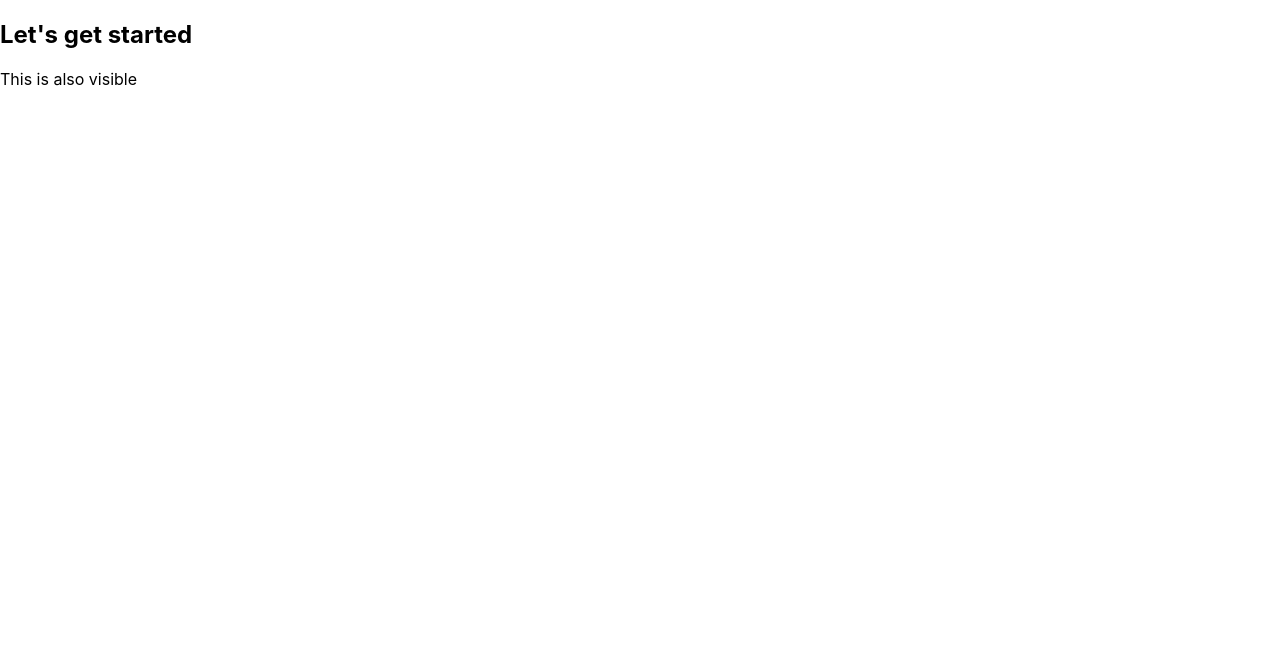
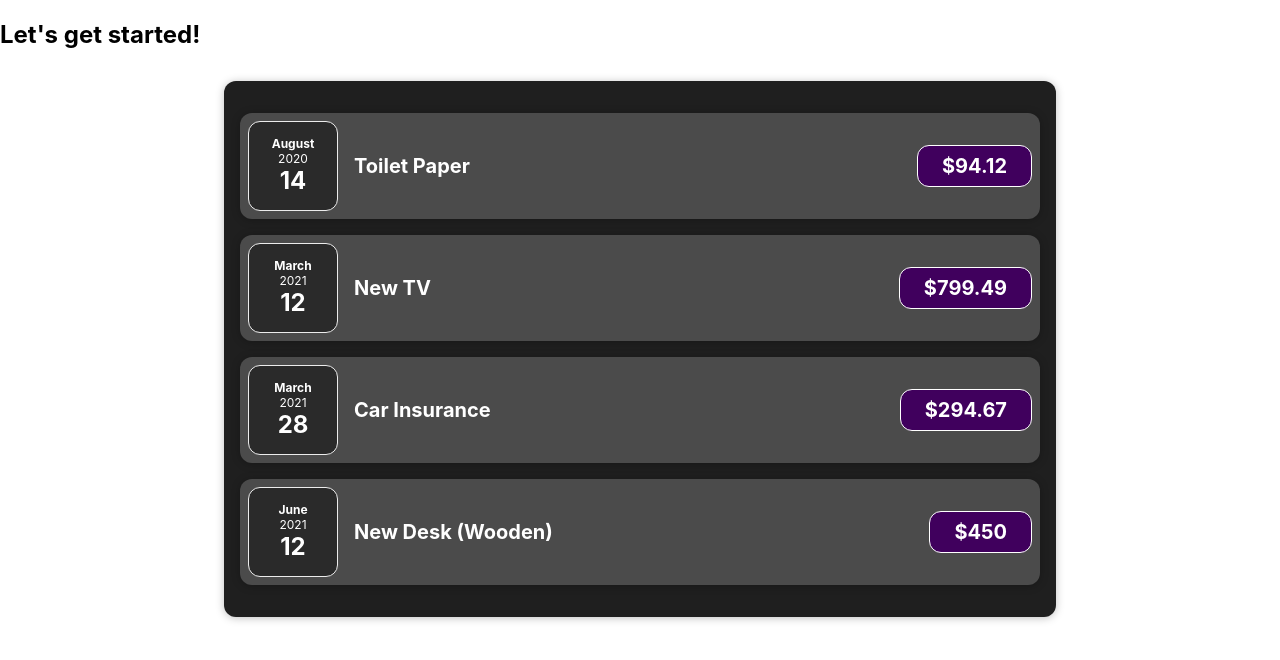
Before and after one commit to pedrohfd/reactjs-complete-guide, a JavaScript app in the folder app01/: page / in a window 1280 px wide. Shown: the top 660 px of the page. Built offline with nearby package versions, Linux system fonts and the light colour scheme.

Commit message:
feat: create expenses components

```diff
--- a/app01/src/App.js
+++ b/app01/src/App.js
@@ -1,8 +1,32 @@
+import Expenses from './components/Expenses'
+
 function App() {
+  const expenses = [
+    {
+      id: 'e1',
+      title: 'Toilet Paper',
+      amount: 94.12,
+      date: new Date(2020, 7, 14),
+    },
+    { id: 'e2', title: 'New TV', amount: 799.49, date: new Date(2021, 2, 12) },
+    {
+      id: 'e3',
+      title: 'Car Insurance',
+      amount: 294.67,
+      date: new Date(2021, 2, 28),
+    },
+    {
+      id: 'e4',
+      title: 'New Desk (Wooden)',
+      amount: 450,
+      date: new Date(2021, 5, 12),
+    },
+  ]
+
   return (
-    <div className='App'>
-      <h2>Let's get started</h2>
-      <p>This is also visible</p>
+    <div>
+      <h2>Let's get started!</h2>
+      <Expenses items={expenses} />
     </div>
   )
 }
--- /dev/null
+++ b/app01/src/components/Card/index.js
@@ -0,0 +1,9 @@
+import './styles.css'
+
+function Card(props) {
+  const classes = `card ${props.className}`
+
+  return <div className={classes}>{props.children}</div>
+}
+
+export default Card
--- /dev/null
+++ b/app01/src/components/Card/styles.css
@@ -0,0 +1,4 @@
+.card {
+  border-radius: 12px;
+  box-shadow: 0 1px 8px rgba(0, 0, 0, 0.25);
+}
--- /dev/null
+++ b/app01/src/components/ExpenseDate/index.js
@@ -0,0 +1,17 @@
+import './styles.css'
+
+function ExpenseDate(props) {
+  const month = props.date.toLocaleString('en-US', { month: 'long' })
+  const day = props.date.toLocaleString('en-US', { day: '2-digit' })
+  const year = props.date.getFullYear()
+
+  return (
+    <div className='expense-date'>
+      <div className='expense-date__month'>{month}</div>
+      <div className='expense-date__year'>{year}</div>
+      <div className='expense-date__day'>{day}</div>
+    </div>
+  )
+}
+
+export default ExpenseDate
--- /dev/null
+++ b/app01/src/components/ExpenseDate/styles.css
@@ -0,0 +1,26 @@
+.expense-date {
+  display: flex;
+  flex-direction: column;
+  width: 5.5rem;
+  height: 5.5rem;
+  border: 1px solid #ececec;
+  background-color: #2a2a2a;
+  color: white;
+  border-radius: 12px;
+  align-items: center;
+  justify-content: center;
+}
+
+.expense-date__month {
+  font-size: 0.75rem;
+  font-weight: bold;
+}
+
+.expense-date__year {
+  font-size: 0.75rem;
+}
+
+.expense-date__day {
+  font-size: 1.5rem;
+  font-weight: bold;
+}
--- /dev/null
+++ b/app01/src/components/ExpenseItem/index.js
@@ -0,0 +1,18 @@
+import './styles.css'
+import ExpenseDate from '../ExpenseDate'
+import Card from '../Card'
+
+function ExpenseItem(props) {
+  return (
+    <Card className='expense-item'>
+      <ExpenseDate date={props.date} />
+
+      <div className='expense-item__description'>
+        <h2>{props.title}</h2>
+        <div className='expense-item__price'>${props.amount}</div>
+      </div>
+    </Card>
+  )
+}
+
+export default ExpenseItem
--- /dev/null
+++ b/app01/src/components/ExpenseItem/styles.css
@@ -0,0 +1,54 @@
+.expense-item {
+  display: flex;
+  justify-content: space-between;
+  align-items: center;
+  padding: 0.5rem;
+  margin: 1rem 0;
+  background-color: #4b4b4b;
+}
+
+.expense-item__description {
+  display: flex;
+  flex-direction: column;
+  gap: 1rem;
+  align-items: flex-end;
+  flex-flow: column-reverse;
+  justify-content: flex-start;
+  flex: 1;
+}
+
+.expense-item h2 {
+  color: #3a3a3a;
+  font-size: 1rem;
+  flex: 1;
+  margin: 0 1rem;
+  color: white;
+}
+
+.expense-item__price {
+  font-size: 1rem;
+  font-weight: bold;
+  color: white;
+  background-color: #40005d;
+  border: 1px solid white;
+  padding: 0.5rem;
+  border-radius: 12px;
+}
+
+@media (min-width: 580px) {
+  .expense-item__description {
+    flex-direction: row;
+    align-items: center;
+    justify-content: flex-start;
+    flex: 1;
+  }
+
+  .expense-item__description h2 {
+    font-size: 1.25rem;
+  }
+
+  .expense-item__price {
+    font-size: 1.25rem;
+    padding: 0.5rem 1.5rem;
+  }
+}
--- /dev/null
+++ b/app01/src/components/Expenses/index.js
@@ -0,0 +1,33 @@
+import ExpenseItem from '../ExpenseItem'
+import Card from '../Card'
+
+import './styles.css'
+
+function Expenses(props) {
+  return (
+    <Card className='expenses'>
+      <ExpenseItem
+        title={props.items[0].title}
+        amount={props.items[0].amount}
+        date={props.items[0].date}
+      />
+      <ExpenseItem
+        title={props.items[1].title}
+        amount={props.items[1].amount}
+        date={props.items[1].date}
+      />
+      <ExpenseItem
+        title={props.items[2].title}
+        amount={props.items[2].amount}
+        date={props.items[2].date}
+      />
+      <ExpenseItem
+        title={props.items[3].title}
+        amount={props.items[3].amount}
+        date={props.items[3].date}
+      />
+    </Card>
+  )
+}
+
+export default Expenses
--- /dev/null
+++ b/app01/src/components/Expenses/styles.css
@@ -0,0 +1,7 @@
+.expenses {
+  padding: 1rem;
+  background-color: rgb(31, 31, 31);
+  margin: 2rem auto;
+  width: 50rem;
+  max-width: 95%;
+}
```
